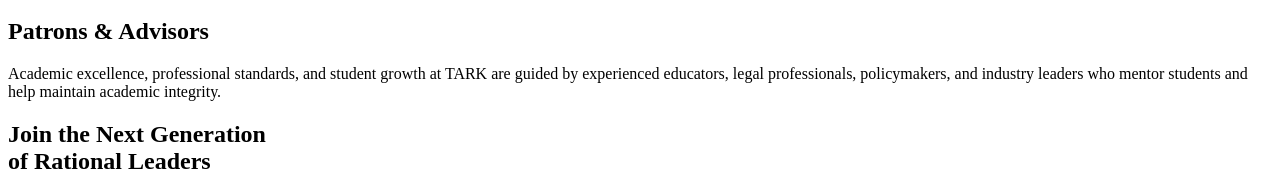
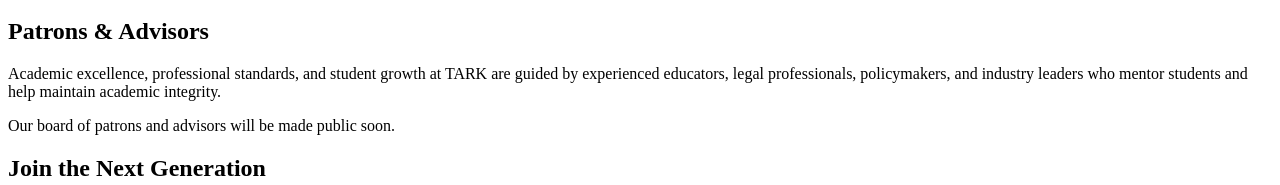
Before and after one commit to DevNextDoor/Tark-Foundation, a React app in the folder src/: page / in a window 1280 px wide. Shown: the part 9905-10090 px from the top of the page. Built offline with nearby package versions, Linux system fonts and the light colour scheme; the HTML template or start-up script is replaced by a standard one; a web font is replaced by a local one.

Commit message:
chore: Update a message on patrons section.

```diff
--- a/src/components/Advisors.tsx
+++ b/src/components/Advisors.tsx
@@ -1,33 +1,113 @@
+// import React from 'react';
+// import { motion } from 'framer-motion';
+// import { User } from 'lucide-react';
+
+// const advisors = [
+//   // {
+//   //   name: 'Prof. Charles Vance',
+//   //   role: 'Senior Academic Advisor',
+//   //   institution: 'Former Dean of Law & Legal Philosophy Scholar',
+//   //   imageBg: 'bg-tark-navy/10'
+//   // },
+//   // {
+//   //   name: 'Hon. Justice Vikram Mehta',
+//   //   role: 'Constitutional Mentor',
+//   //   institution: 'Retd. High Court Judge & Judicial Lecturer',
+//   //   imageBg: 'bg-tark-gold/10'
+//   // },
+//   // {
+//   //   name: 'Dr. Ananya Sen',
+//   //   role: 'Public Policy Advisor',
+//   //   institution: 'Director of Policy Research & Governance Analyst',
+//   //   imageBg: 'bg-tark-blue/10'
+//   // },
+//   // {
+//   //   name: 'Ms. Sarah Jenkins',
+//   //   role: 'Diplomacy & Advocacy Coach',
+//   //   institution: 'International Relations Fellow & Rhetoric Coach',
+//   //   imageBg: 'bg-tark-navy/10'
+//   // }
+// ];
+
+// export const Advisors = () => {
+//   return (
+//     <section id="advisors" className="py-24 bg-white relative scroll-mt-24">
+//       <div className="container mx-auto px-6 md:px-12">
+
+//         {/* Section Header */}
+//         <div className="max-w-3xl mx-auto text-center mb-20">
+//           <motion.div
+//             initial={{ opacity: 0, y: 15 }}
+//             whileInView={{ opacity: 1, y: 0 }}
+//             viewport={{ once: true }}
+//             className="inline-flex items-center gap-2 py-1.5 px-4 rounded-full bg-tark-gold/15 text-tark-navy text-xs font-bold uppercase tracking-wider mb-6 border border-tark-gold/20"
+//           >
+//             <div className="flex gap-0.5 items-center">
+//               <span className="w-1.5 h-3 bg-tark-gold rounded-l-full block"></span>
+//               <span className="w-1.5 h-3 bg-tark-navy rounded-r-full block"></span>
+//             </div>
+//             <span>Mentorship</span>
+//           </motion.div>
+
+//           <motion.h2
+//             initial={{ opacity: 0, y: 20 }}
+//             whileInView={{ opacity: 1, y: 0 }}
+//             viewport={{ once: true }}
+//             transition={{ delay: 0.1 }}
+//             className="text-3xl md:text-5xl font-serif text-tark-navy leading-tight mb-6"
+//           >
+//             Patrons & Advisors
+//           </motion.h2>
+
+//           <motion.p
+//             initial={{ opacity: 0, y: 20 }}
+//             whileInView={{ opacity: 1, y: 0 }}
+//             viewport={{ once: true }}
+//             transition={{ delay: 0.15 }}
+//             className="text-gray-500 max-w-2xl mx-auto font-light text-base leading-relaxed"
+//           >
+//             Academic excellence, professional standards, and student growth at TARK are guided by experienced educators, legal professionals, policymakers, and industry leaders who mentor students and help maintain academic integrity.
+//           </motion.p>
+//         </div>
+
+//         {/* Grid of Advisors */}
+//         <div className="grid grid-cols-1 sm:grid-cols-2 lg:grid-cols-4 gap-8">
+//           {advisors.map((adv, index) => (
+//             <motion.div
+//               key={index}
+//               initial={{ opacity: 0, y: 30 }}
+//               whileInView={{ opacity: 1, y: 0 }}
+//               viewport={{ once: true }}
+//               transition={{ duration: 0.5, delay: index * 0.1 }}
+//               className="group bg-tark-bg p-6 rounded-2xl border border-gray-100 flex flex-col items-center text-center hover:bg-white hover:shadow-lg hover:border-tark-gold/20 transition-all duration-300"
+//             >
+//               {/* Profile Placeholder Image */}
+//               <div className={`w-24 h-24 rounded-full ${adv.imageBg} text-tark-navy flex items-center justify-center mb-6 group-hover:scale-105 transition-transform duration-300 shadow-inner`}>
+//                 <User className="w-10 h-10 opacity-60" />
+//               </div>
+
+//               <h3 className="font-serif font-bold text-tark-navy text-lg group-hover:text-tark-blue transition-colors">
+//                 {adv.name}
+//               </h3>
+
+//               <span className="text-xs uppercase font-bold tracking-wider text-tark-gold mt-1.5 block">
+//                 {adv.role}
+//               </span>
+
+//               <p className="text-gray-400 text-xs font-light mt-3 leading-relaxed">
+//                 {adv.institution}
+//               </p>
+//             </motion.div>
+//           ))}
+//         </div>
+
+//       </div>
+//     </section>
+//   );
+// };
+
 import React from 'react';
 import { motion } from 'framer-motion';
-import { User } from 'lucide-react';
-
-const advisors = [
-  // {
-  //   name: 'Prof. Charles Vance',
-  //   role: 'Senior Academic Advisor',
-  //   institution: 'Former Dean of Law & Legal Philosophy Scholar',
-  //   imageBg: 'bg-tark-navy/10'
-  // },
-  // {
-  //   name: 'Hon. Justice Vikram Mehta',
-  //   role: 'Constitutional Mentor',
-  //   institution: 'Retd. High Court Judge & Judicial Lecturer',
-  //   imageBg: 'bg-tark-gold/10'
-  // },
-  // {
-  //   name: 'Dr. Ananya Sen',
-  //   role: 'Public Policy Advisor',
-  //   institution: 'Director of Policy Research & Governance Analyst',
-  //   imageBg: 'bg-tark-blue/10'
-  // },
-  // {
-  //   name: 'Ms. Sarah Jenkins',
-  //   role: 'Diplomacy & Advocacy Coach',
-  //   institution: 'International Relations Fellow & Rhetoric Coach',
-  //   imageBg: 'bg-tark-navy/10'
-  // }
-];
 
 export const Advisors = () => {
   return (
@@ -35,7 +115,7 @@ export const Advisors = () => {
       <div className="container mx-auto px-6 md:px-12">
 
         {/* Section Header */}
-        <div className="max-w-3xl mx-auto text-center mb-20">
+        <div className="max-w-3xl mx-auto text-center mb-12">
           <motion.div
             initial={{ opacity: 0, y: 15 }}
             whileInView={{ opacity: 1, y: 0 }}
@@ -70,36 +150,18 @@ export const Advisors = () => {
           </motion.p>
         </div>
 
-        {/* Grid of Advisors */}
-        <div className="grid grid-cols-1 sm:grid-cols-2 lg:grid-cols-4 gap-8">
-          {advisors.map((adv, index) => (
+        {/* Coming Soon Message */}
         <motion.div
-              key={index}
-              initial={{ opacity: 0, y: 30 }}
+          initial={{ opacity: 0, y: 20 }}
           whileInView={{ opacity: 1, y: 0 }}
           viewport={{ once: true }}
-              transition={{ duration: 0.5, delay: index * 0.1 }}
-              className="group bg-tark-bg p-6 rounded-2xl border border-gray-100 flex flex-col items-center text-center hover:bg-white hover:shadow-lg hover:border-tark-gold/20 transition-all duration-300"
+          transition={{ delay: 0.2 }}
+          className="max-w-md mx-auto py-8 px-6 bg-tark-bg border border-tark-gold/20 rounded-2xl text-center"
         >
-              {/* Profile Placeholder Image */}
-              <div className={`w-24 h-24 rounded-full ${adv.imageBg} text-tark-navy flex items-center justify-center mb-6 group-hover:scale-105 transition-transform duration-300 shadow-inner`}>
-                <User className="w-10 h-10 opacity-60" />
-              </div>
-
-              <h3 className="font-serif font-bold text-tark-navy text-lg group-hover:text-tark-blue transition-colors">
-                {adv.name}
-              </h3>
-
-              <span className="text-xs uppercase font-bold tracking-wider text-tark-gold mt-1.5 block">
-                {adv.role}
-              </span>
-
-              <p className="text-gray-400 text-xs font-light mt-3 leading-relaxed">
-                {adv.institution}
+          <p className="text-tark-navy font-medium text-sm sm:text-base tracking-wide">
+            Our board of patrons and advisors will be made public soon.
           </p>
         </motion.div>
-          ))}
-        </div>
 
       </div>
     </section>
```
Lines whose indentation alone changed are shown as unchanged.
